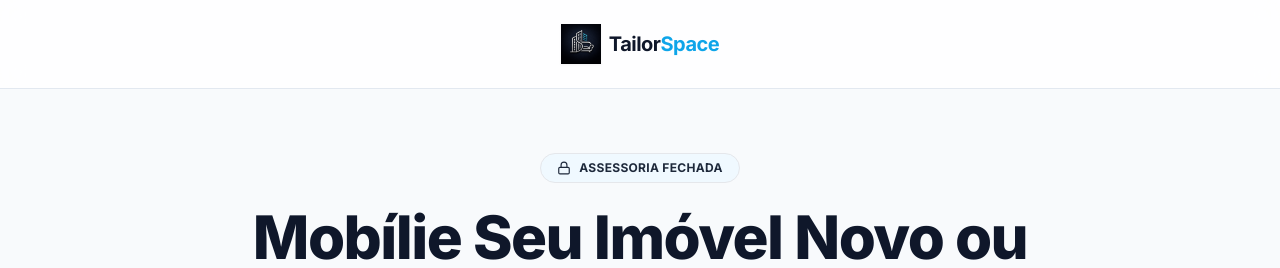
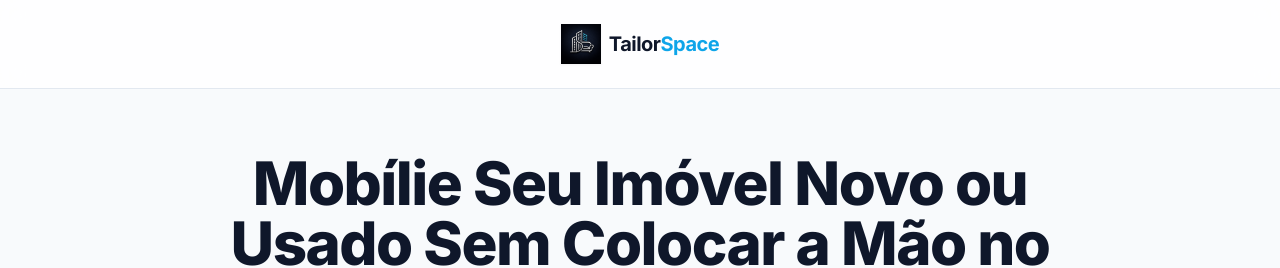
Before and after one commit to aleandrade926/tailorspace-app, a React (Vite) app: page /proprietario in a window 1280 px wide. Shown: the top 268 px of the page. Built offline with nearby package versions, Linux system fonts and the light colour scheme.

Commit message:
fix(ui): remove assessoria fechada badge to reduce friction for new leads

```diff
--- a/src/pages/OwnerLandingPage.tsx
+++ b/src/pages/OwnerLandingPage.tsx
@@ -71,10 +71,6 @@ export default function OwnerLandingPage() {
       {/* Hero */}
       <section className="pt-12 md:pt-16 pb-12 px-4 md:px-6 relative">
         <div className="max-w-4xl mx-auto text-center relative z-10">
-          <div className="inline-flex items-center justify-center gap-2 py-1.5 px-4 rounded-full bg-brand-50 text-brand-700 border border-brand-200 text-xs font-bold mb-6 tracking-wide uppercase">
-            <Lock className="w-3.5 h-3.5" /> Assessoria Fechada
-          </div>
-
           <h1 className="text-3xl md:text-5xl lg:text-6xl font-extrabold tracking-tight mb-6 leading-tight text-slate-900">
             Mobílie Seu Imóvel Novo ou Usado Sem Colocar a Mão no Bolso e <span className="text-brand-500">Alugue 3x Mais Rápido</span>.
           </h1>
```
